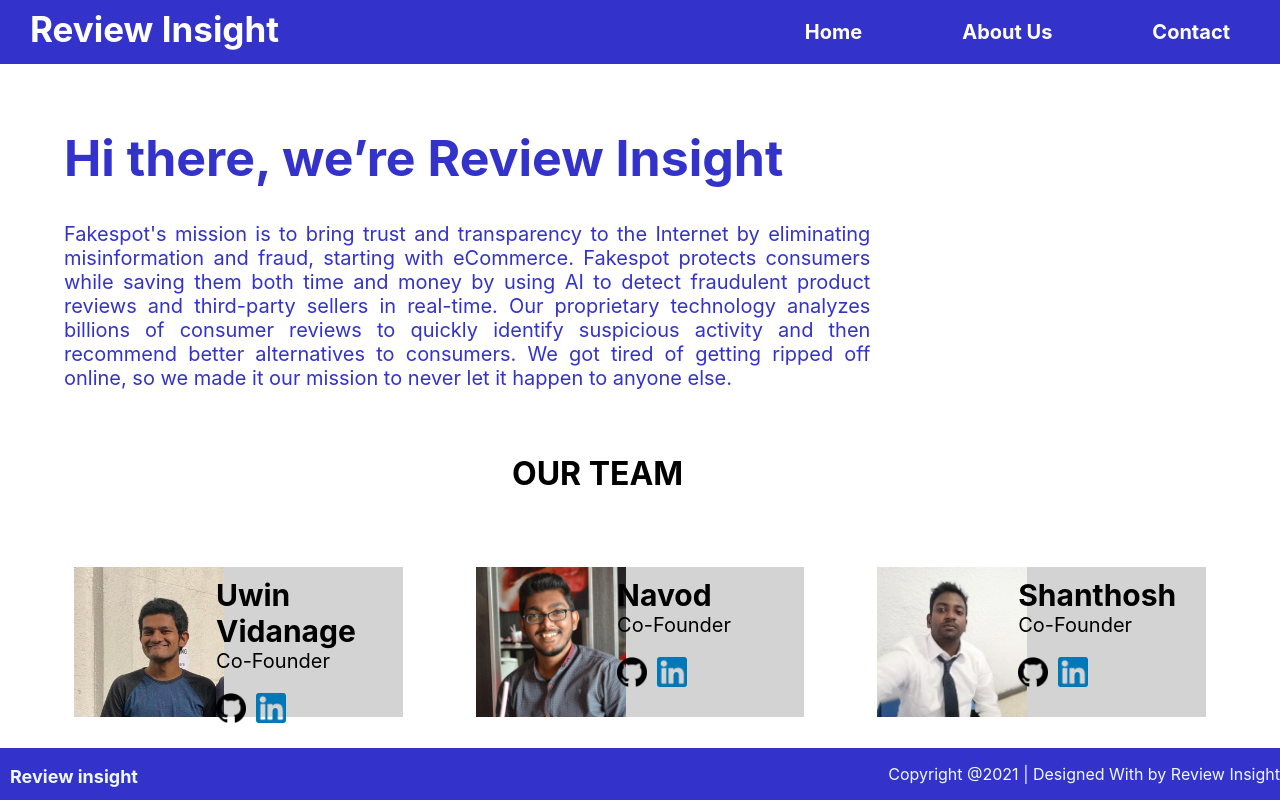
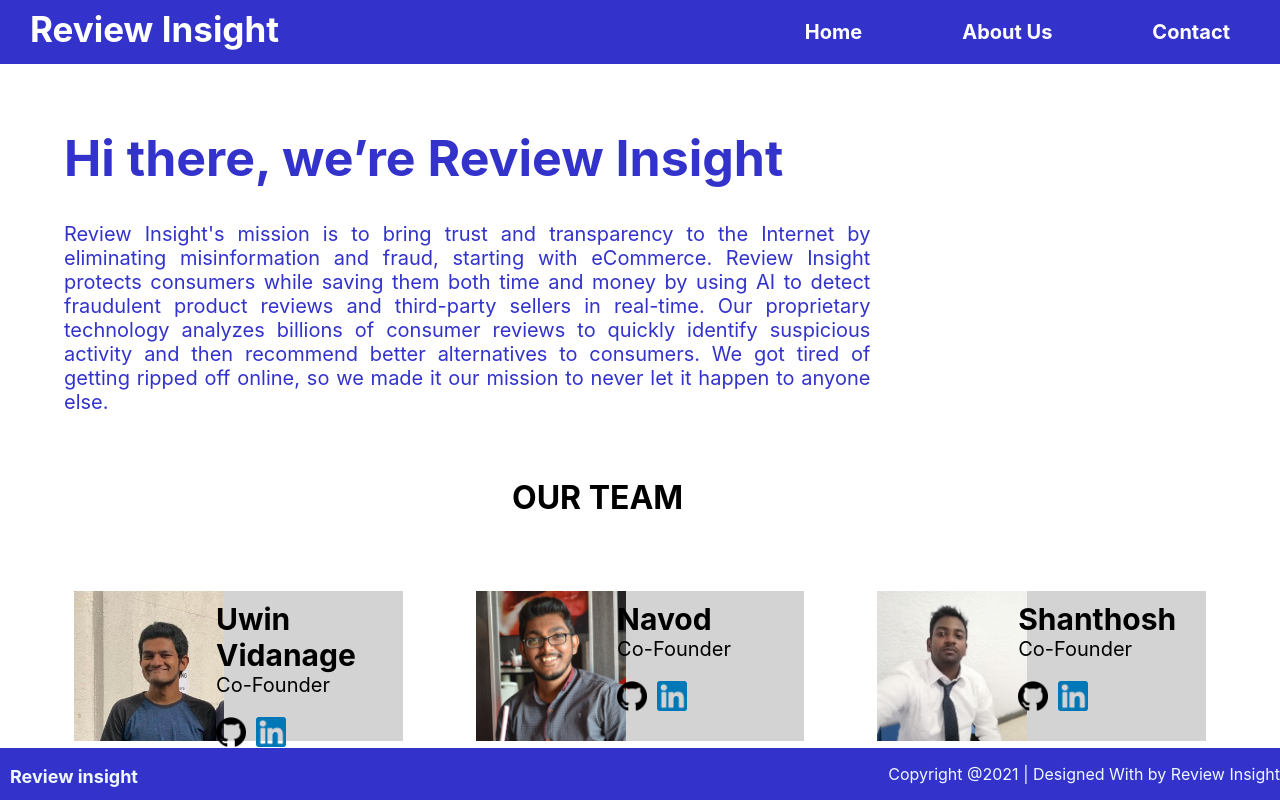
Before and after one commit to FallGuys-SDGP/Review-Insight, a React (Create React App) app in the folder frontend/: page /aboutus in a window 1280 px wide. Shown: the top 800 px of the page. Built offline with nearby package versions, Linux system fonts and the light colour scheme.

Commit message:
Update aboutus.js

```diff
--- a/frontend/src/components/about-us/aboutus.js
+++ b/frontend/src/components/about-us/aboutus.js
@@ -19,9 +19,9 @@ function AboutUs() {
             <div class="main">
                 <h1 style={{ fontSize: "50px" }}>Hi there, we’re Review Insight</h1>
 
-                <p class="about">Fakespot's mission is to bring trust and transparency to the
+                <p class="about">Review Insight's mission is to bring trust and transparency to the
                 Internet by eliminating misinformation and fraud, starting
-                with eCommerce. Fakespot protects consumers while saving them
+                with eCommerce. Review Insight protects consumers while saving them
                 both time and money by using AI to detect fraudulent product
                 reviews and third-party sellers in real-time. Our proprietary
                 technology analyzes billions of consumer reviews to quickly identify
```
